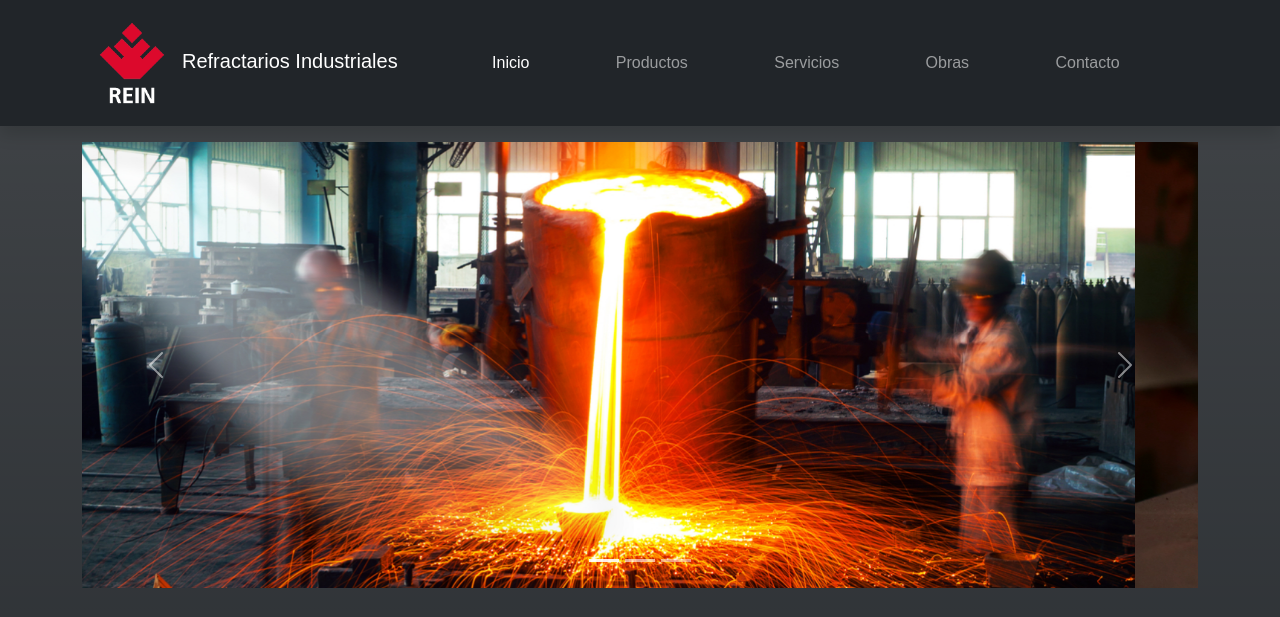
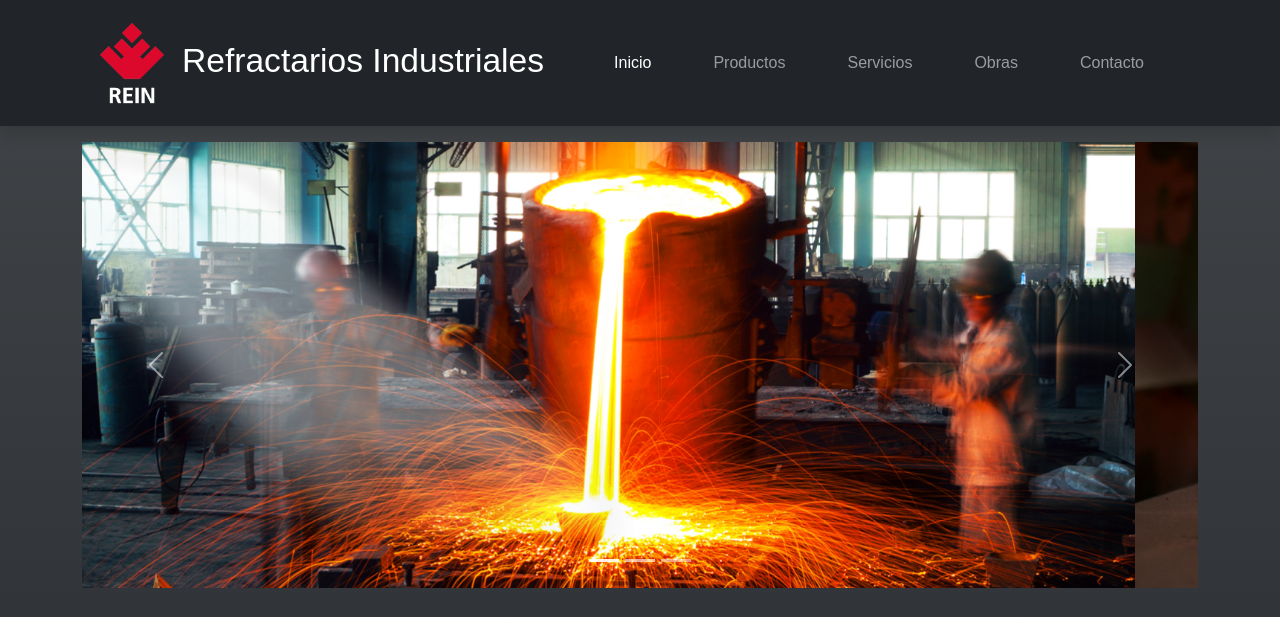
Before and after one commit to julimerlo/REIN---Julian-Merlo, a plain HTML site: page index.html in a window 1280 px wide. Shown: the top 617 px of the page. Drawn offline with nearby package versions, Linux system fonts and the light colour scheme.

Commit message:
Estilo titulo navbar

```diff
--- a/styles/style.css
+++ b/styles/style.css
@@ -520,3 +520,9 @@ body {
     transform: scale(1);
   }
 }
+
+/* Desafio Bootstrap */
+
+.navbar-brand {
+  font-size: calc(0.5rem + 2vw);
+}
```
